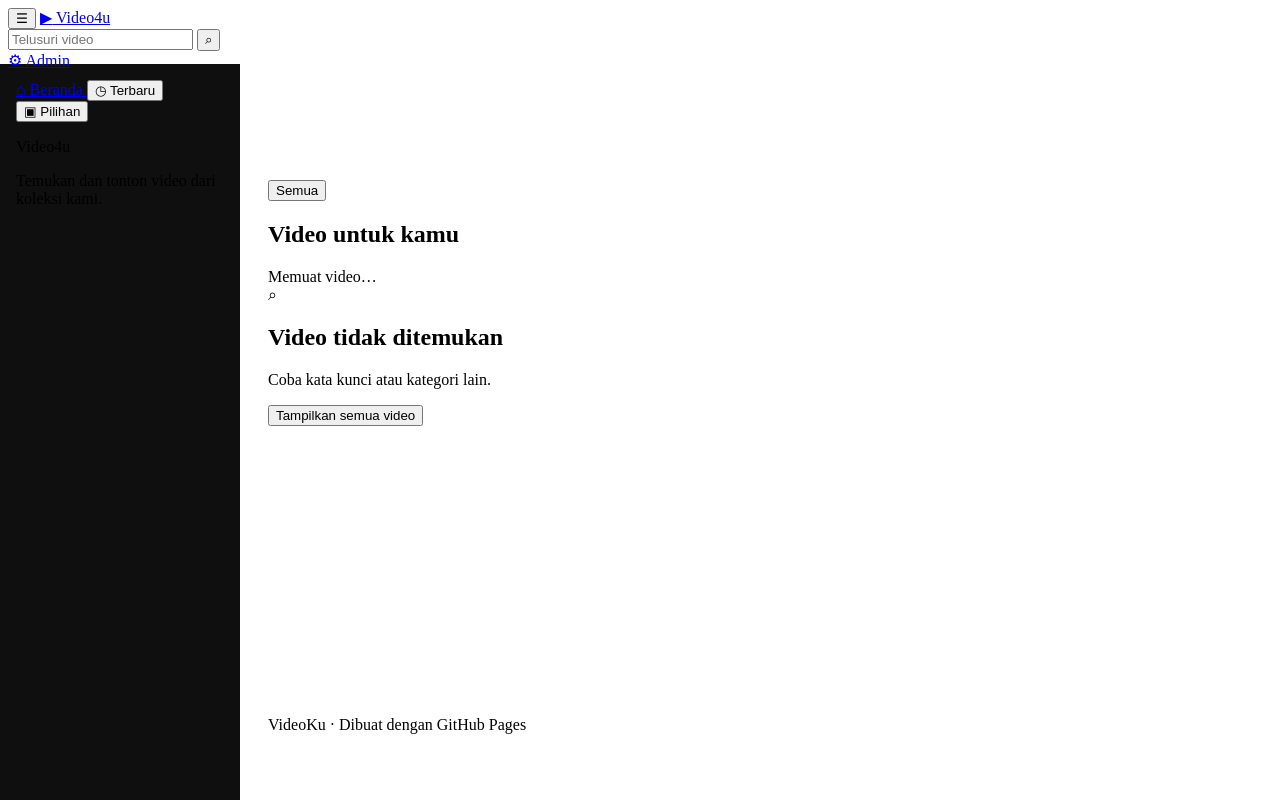
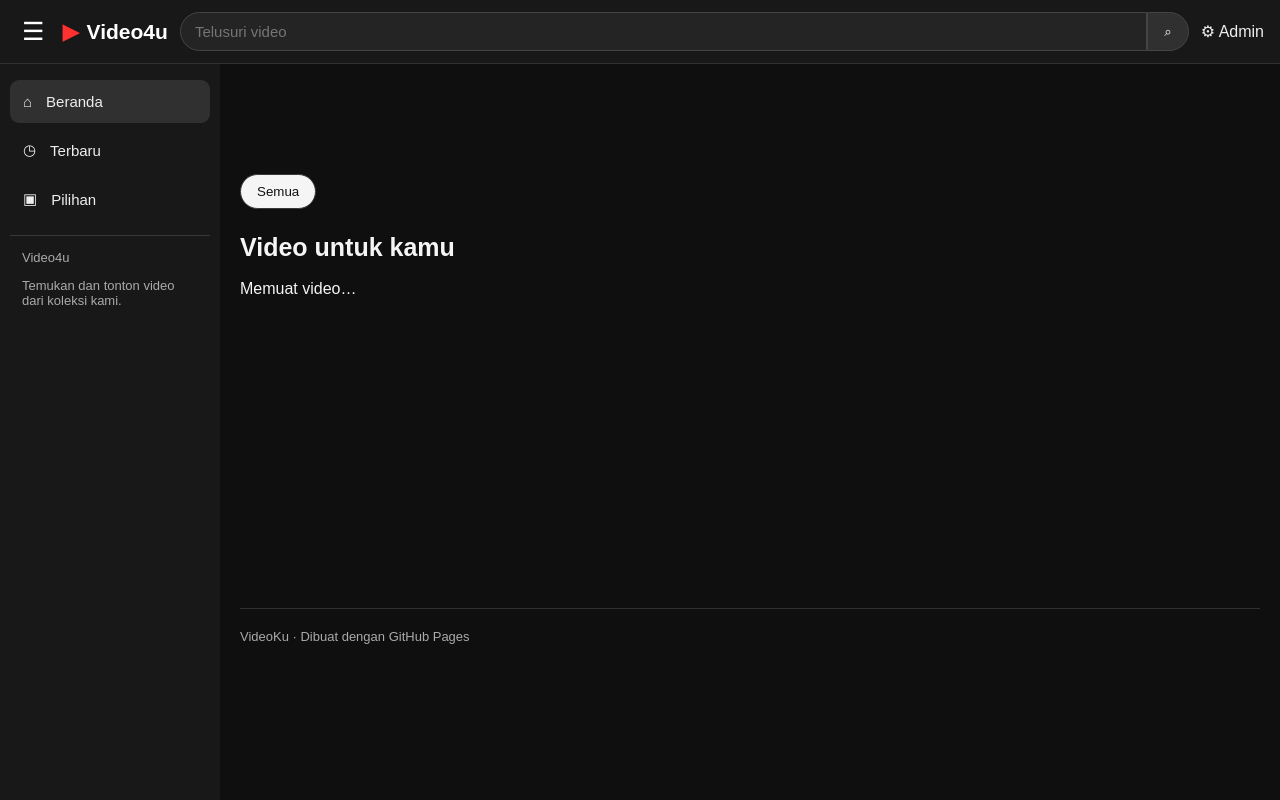
Before and after one commit to deniapriliana10-hub/Videoxxonly, a plain HTML site: page index.html in a window 1280 px wide. Drawn offline with Linux system fonts and the light colour scheme.

Commit message:
Update style.css

```diff
--- a/assets/style.css
+++ b/assets/style.css
@@ -112,3 +112,326 @@
     grid-template-columns: 1fr;
   }
   }
+
+/* VIDEO4U - FIX TAMPILAN MOBILE */
+
+html,
+body {
+  margin: 0;
+  padding: 0;
+  width: 100%;
+  min-height: 100%;
+  font-family: Arial, Helvetica, sans-serif;
+  background: #0f0f0f;
+  color: #f5f5f5;
+}
+
+* {
+  box-sizing: border-box;
+}
+
+.topbar {
+  position: sticky;
+  top: 0;
+  z-index: 1100;
+  display: flex;
+  align-items: center;
+  gap: 12px;
+  width: 100%;
+  min-height: 64px;
+  padding: 10px 16px;
+  background: #181818;
+  border-bottom: 1px solid #303030;
+}
+
+.brand {
+  display: flex;
+  align-items: center;
+  gap: 8px;
+  color: white;
+  text-decoration: none;
+  font-size: 21px;
+  font-weight: bold;
+  white-space: nowrap;
+}
+
+.brand-mark {
+  color: #ff3030;
+}
+
+.icon-button {
+  background: transparent;
+  border: 0;
+  color: white;
+  font-size: 25px;
+  cursor: pointer;
+}
+
+.searchbar {
+  display: flex;
+  flex: 1;
+  min-width: 0;
+}
+
+.searchbar input {
+  width: 100%;
+  min-width: 0;
+  padding: 10px 14px;
+  border: 1px solid #444;
+  border-radius: 22px 0 0 22px;
+  background: #242424;
+  color: white;
+  font-size: 15px;
+}
+
+.searchbar button {
+  padding: 8px 16px;
+  border: 1px solid #444;
+  border-radius: 0 22px 22px 0;
+  background: #303030;
+  color: white;
+  cursor: pointer;
+}
+
+.admin-link {
+  color: #eee;
+  text-decoration: none;
+  white-space: nowrap;
+}
+
+.sidebar {
+  position: fixed;
+  top: 64px;
+  bottom: 0;
+  left: 0;
+  z-index: 1050;
+  width: 220px;
+  padding: 16px 10px;
+  overflow-y: auto;
+  background: #181818;
+  transform: translateX(0);
+  transition: transform .25s ease;
+}
+
+.side-link {
+  display: flex;
+  align-items: center;
+  gap: 14px;
+  width: 100%;
+  padding: 13px;
+  margin-bottom: 5px;
+  border: 0;
+  border-radius: 9px;
+  background: transparent;
+  color: #eee;
+  text-decoration: none;
+  text-align: left;
+  font-size: 15px;
+  cursor: pointer;
+}
+
+.side-link:hover,
+.side-link.active {
+  background: #303030;
+}
+
+.sidebar-divider {
+  height: 1px;
+  margin: 14px 0;
+  background: #383838;
+}
+
+.sidebar-caption,
+.sidebar-note {
+  padding: 0 12px;
+  color: #aaa;
+  font-size: 13px;
+}
+
+.main-content {
+  width: calc(100% - 220px);
+  min-width: 0;
+  margin-left: 220px;
+  padding: 20px;
+}
+
+.ad-slot {
+  display: flex;
+  justify-content: center;
+  align-items: center;
+  width: 100%;
+  max-width: 100%;
+  min-height: 50px;
+  margin: 20px auto;
+  overflow: hidden;
+}
+
+.ad-slot.ad-300 {
+  min-height: 250px;
+}
+
+.ad-slot iframe {
+  max-width: 100%;
+}
+
+.chips {
+  display: flex;
+  flex-wrap: wrap;
+  gap: 8px;
+  margin: 20px 0;
+}
+
+.chip {
+  padding: 9px 16px;
+  border: 1px solid #383838;
+  border-radius: 20px;
+  background: #252525;
+  color: white;
+  cursor: pointer;
+}
+
+.chip.selected {
+  background: #f5f5f5;
+  color: #111;
+}
+
+.section-heading {
+  display: flex;
+  align-items: center;
+  justify-content: space-between;
+  gap: 10px;
+  margin: 24px 0 18px;
+}
+
+.section-heading h1 {
+  margin: 0;
+  font-size: 25px;
+}
+
+.muted {
+  color: #aaa;
+  font-size: 13px;
+}
+
+.video-grid {
+  display: grid;
+  grid-template-columns: repeat(4, minmax(0, 1fr));
+  gap: 20px;
+  width: 100%;
+}
+
+.video-grid > * {
+  min-width: 0;
+}
+
+.video-grid img,
+.video-grid video {
+  display: block;
+  width: 100%;
+  max-width: 100%;
+  aspect-ratio: 16 / 9;
+  object-fit: cover;
+  border-radius: 10px;
+}
+
+.video-grid a {
+  overflow-wrap: anywhere;
+}
+
+.empty-state {
+  padding: 30px 10px;
+  text-align: center;
+}
+
+.hidden {
+  display: none !important;
+}
+
+.primary-button {
+  padding: 10px 16px;
+  border: 0;
+  border-radius: 8px;
+  background: #ff3030;
+  color: white;
+  cursor: pointer;
+}
+
+.site-footer {
+  margin-top: 40px;
+  padding: 20px 0;
+  border-top: 1px solid #303030;
+  color: #aaa;
+  font-size: 13px;
+}
+
+/* TABLET */
+@media (max-width: 1100px) {
+  .video-grid {
+    grid-template-columns: repeat(3, minmax(0, 1fr));
+  }
+}
+
+/* HP */
+@media (max-width: 768px) {
+  .topbar {
+    gap: 8px;
+    padding: 8px 10px;
+  }
+
+  .brand {
+    font-size: 17px;
+  }
+
+  .admin-link span {
+    display: none;
+  }
+
+  .sidebar {
+    top: 0;
+    width: 260px;
+    height: 100vh;
+    height: 100dvh;
+    padding-top: 76px;
+    transform: translateX(-100%);
+    box-shadow: none;
+  }
+
+  .sidebar.open {
+    transform: translateX(0);
+    box-shadow: 8px 0 30px #0008;
+  }
+
+  .main-content {
+    width: 100%;
+    margin-left: 0;
+    padding: 12px;
+  }
+
+  .video-grid {
+    grid-template-columns: repeat(2, minmax(0, 1fr));
+    gap: 12px;
+  }
+
+  .section-heading h1 {
+    font-size: 21px;
+  }
+
+  .searchbar input {
+    font-size: 13px;
+    padding: 9px;
+  }
+
+  .searchbar button {
+    padding: 7px 10px;
+  }
+}
+
+@media (max-width: 380px) {
+  .brand {
+    font-size: 15px;
+  }
+
+  .video-grid {
+    grid-template-columns: 1fr;
+  }
+  }
```
